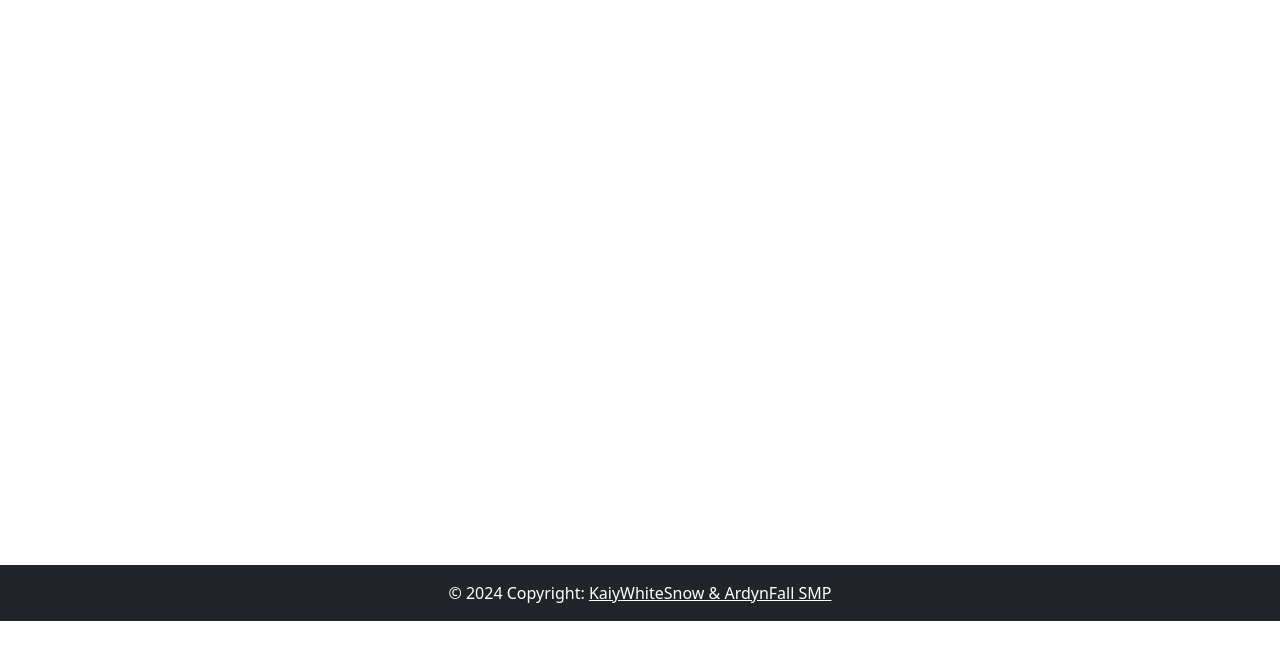
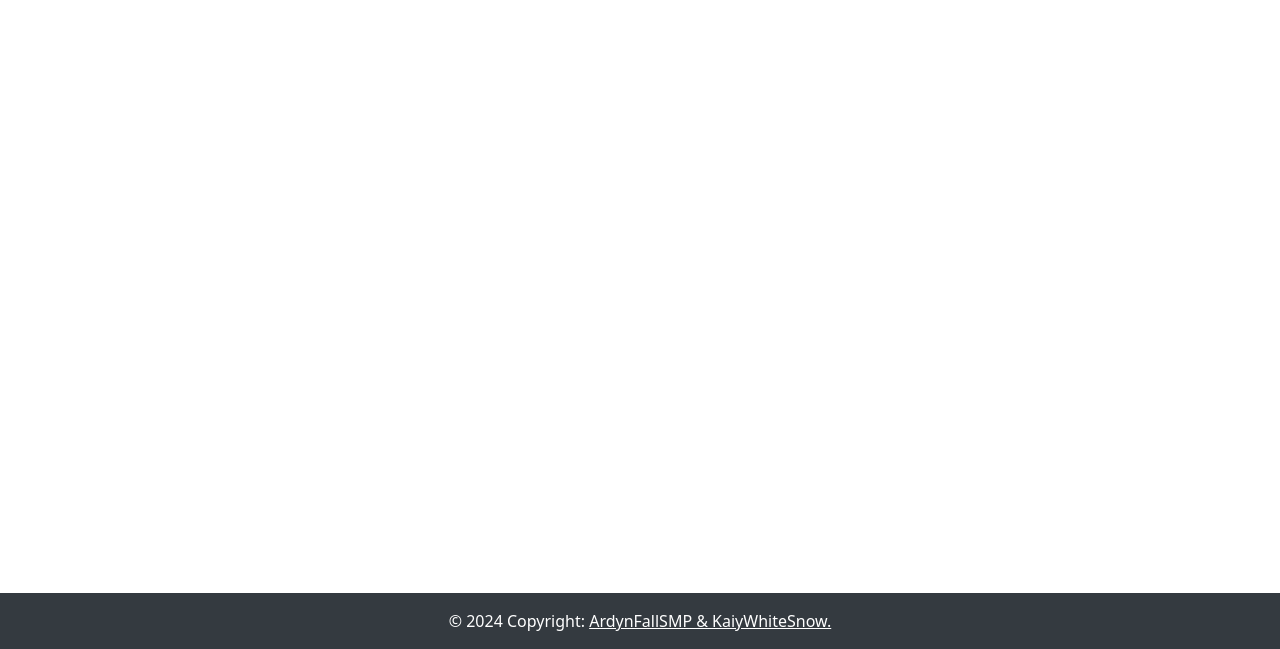
Before and after one commit to ArdynFallSMP/ArdynFallSMP, a plain HTML site: page index.html in a window 1280 px wide. Shown: the part 151-800 px from the top of the page. Drawn offline with nearby package versions, Linux system fonts and the light colour scheme.

Commit message:
Fixed footer

```diff
--- a/index.html
+++ b/index.html
@@ -9,10 +9,23 @@
     <link href="https://cdn.jsdelivr.net/npm/bootstrap@5.0.2/dist/css/bootstrap.min.css" rel="stylesheet" integrity="sha384-EVSTQN3/azprG1Anm3QDgpJLIm9Nao0Yz1ztcQTwFspd3yD65VohhpuuCOmLASjC" crossorigin="anonymous">
     <script src="https://cdn.jsdelivr.net/npm/bootstrap@5.0.2/dist/js/bootstrap.bundle.min.js" integrity="sha384-MrcW6ZMFYlzcLA8Nl+NtUVF0sA7MsXsP1UyJoMp4YLEuNSfAP+JcXn/tWtIaxVXM" crossorigin="anonymous"></script>
     <style>
-        body {
+        /* Ensure the footer stays at the bottom */
+        body, html {
+            height: 100%;
             margin: 0;
-            padding: 0;
-            overflow-x: hidden;
+            display: flex;
+            flex-direction: column;
+        }
+
+        .content {
+            flex: 1;
+        }
+
+        footer {
+            background-color: #343a40; /* Dark background */
+            color: white; /* White text */
+            text-align: center;
+            padding: 1rem;
         }
     </style>
 </head>
@@ -23,42 +36,36 @@
         </div>
     </nav>
 
-    <div class="container">
+    <div class="content container">
         <div class="form-group p-2">
             <label for="Search"><h2>Enter item to buy</h2></label>
             <input type="text" class="form-control" id="Search" placeholder="Dark oak wood...">
         </div>
-    </div>
 
-    <div class="container">
         <ul id="results" class="list-group p-2"></ul>
     </div>
 
-    <footer class="position-absolute bottom-0 start-50 w-100 translate-middle text-center text-lg-start text-white">
-        <div class="text-center p-3 bg-dark">
-            © 2024 Copyright:
-            <a class="text-white" target="_blank" href="https://creativecommons.org/licenses/by-nc-nd/4.0/legalcode.txt">KaiyWhiteSnow & ArdynFall SMP</a>
+    <footer>
+        <div class="container">
+            <p class="mb-0">&copy; 2024 Copyright: <a class="text-white" target="_blank" href="https://creativecommons.org/licenses/by-nc-nd/4.0/legalcode.txt">ArdynFallSMP & KaiyWhiteSnow.</a></p>
         </div>
     </footer>
 
-    <script src="https://cdnjs.cloudflare.com/ajax/libs/fuse.js/6.4.6/fuse.min.js"></script> <!-- Loading Fuse.js from CDN -->
+    <script src="https://cdnjs.cloudflare.com/ajax/libs/fuse.js/6.4.6/fuse.min.js"></script>
     <script>
         let fuse;
         const resultsList = document.getElementById("results");
         const searchInput = document.getElementById("Search");
 
-        // Fetch the items from the JSON file
         fetch("/src/json/items.json")
             .then(response => response.json())
             .then(data => {
-                // Initialize Fuse with loaded data
                 const fuseOptions = {
                     keys: ["name", "source"],
-                    threshold: 0.3 // Adjusts how fuzzy the search is
+                    threshold: 0.3
                 };
                 fuse = new Fuse(data, fuseOptions);
 
-                // Add event listener for search input
                 searchInput.addEventListener("input", () => {
                     const searchPattern = searchInput.value;
                     const results = fuse.search(searchPattern);
@@ -70,7 +77,6 @@
                 resultsList.innerHTML = "<li class='list-group-item'>Error loading items.</li>";
             });
 
-        // Function to display search results
         function displayResults(results) {
             resultsList.innerHTML = "";
 
```
Also changed, not shown: src/js/script.js (deleted).
